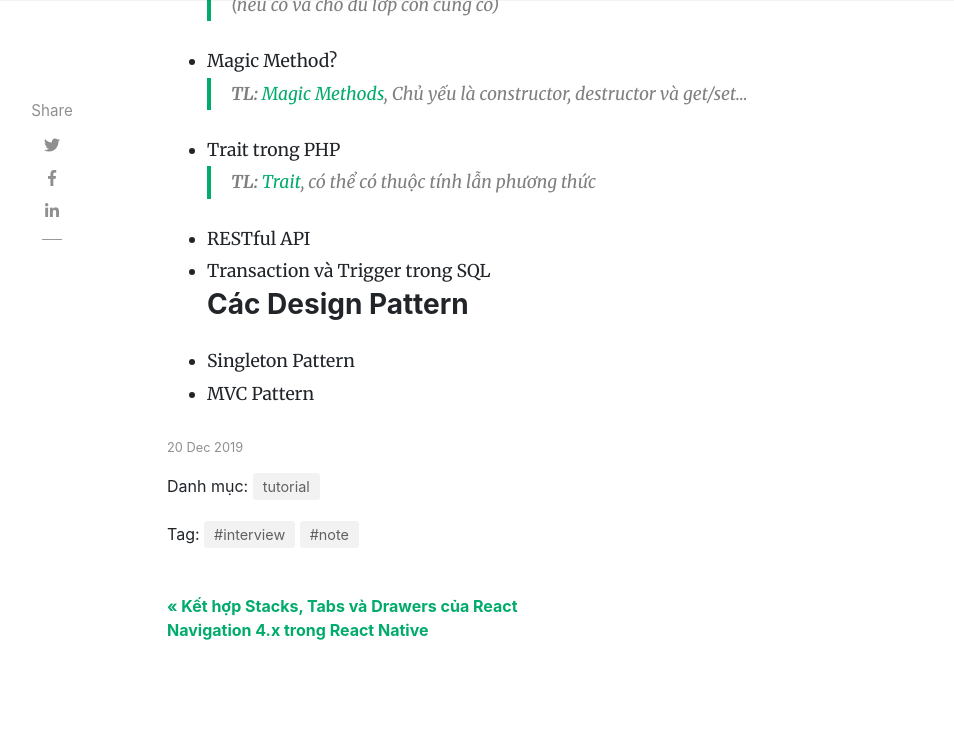
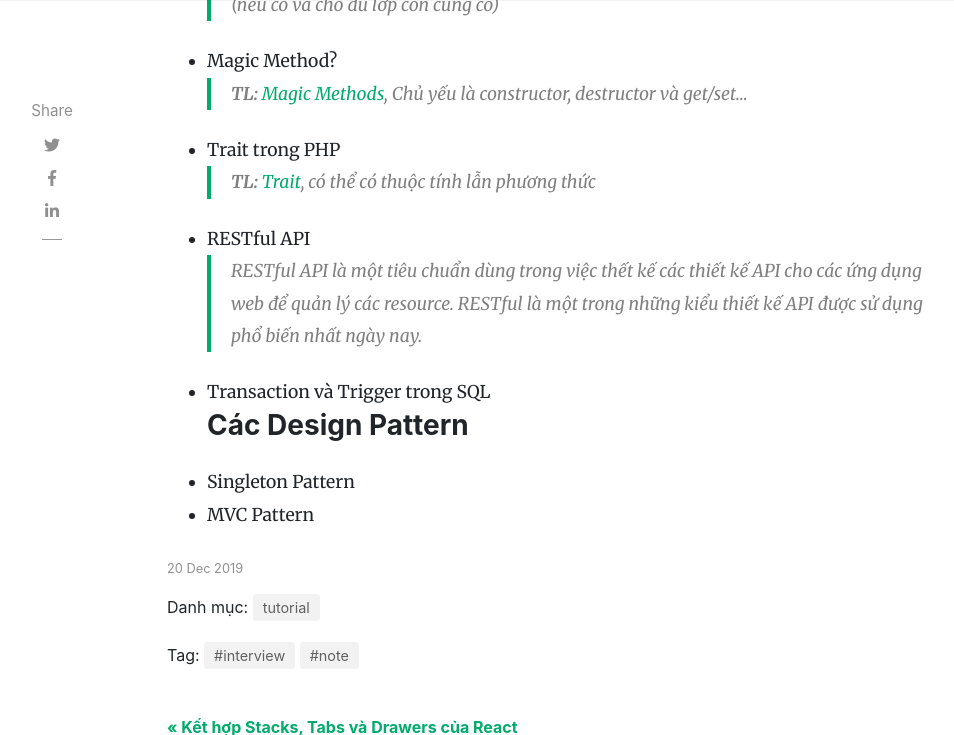
Before and after one commit to tuitucode/tuitucode.github.io, a Jekyll site: the page built from _posts/2019-12-20-kinh-nghiem-phong-van.md, in a window 1280 px wide and 900 px high, scrolled down 1940 px, cut to the strip 0-735 px from the top of the window. Shown: the whole strip, without its empty margins (118-1072 px from the left). Built offline with Jekyll 4.4.1, drawn with Linux system fonts in a browser that asks for light colours; nearby versions of some CDN libraries; comment, search, counter and statistics services are not loaded.

Commit message:
Update 2019-12-20-kinh-nghiem-phong-van.md

```diff
--- a/_posts/2019-12-20-kinh-nghiem-phong-van.md
+++ b/_posts/2019-12-20-kinh-nghiem-phong-van.md
@@ -18,7 +18,6 @@ Kinh nghiệm phỏng vấn
 > **TL:** Mã hóa bằng giản đồ URL Endcoding.
 - COOKIE và SESSION tại sao phải dùng cả 2?
 > **TL:** Session lưu trên Server, để Server biết Session của Client nào thì cũng đồng thời tạo Cookie tương ứng với Session đó -> Lưu toàn bộ trên Session dẫn đến nặng.
-
 - Đặc tính OOP
 > 4 Đặc tính: Kế thừa, đa hình, trừu tượng, đóng gói
 - PHP có đa kế thừa không?
@@ -39,6 +38,7 @@ Kinh nghiệm phỏng vấn
 - Trait trong PHP
 > **TL:** [Trait](https://viblo.asia/p/lap-trinh-huong-doi-tuong-voi-php-va-nhung-dieu-can-biet-phan-2-Eb85oXq0K2G), có thể có thuộc tính lẫn phương thức
 - RESTful API
+> RESTful API là một tiêu chuẩn dùng trong việc thết kế các thiết kế API cho các ứng dụng web để quản lý các resource. RESTful là một trong những kiểu thiết kế API được sử dụng phổ biến nhất ngày nay.
 - Transaction và Trigger trong SQL
 ### Các Design Pattern
 - Singleton Pattern
```
